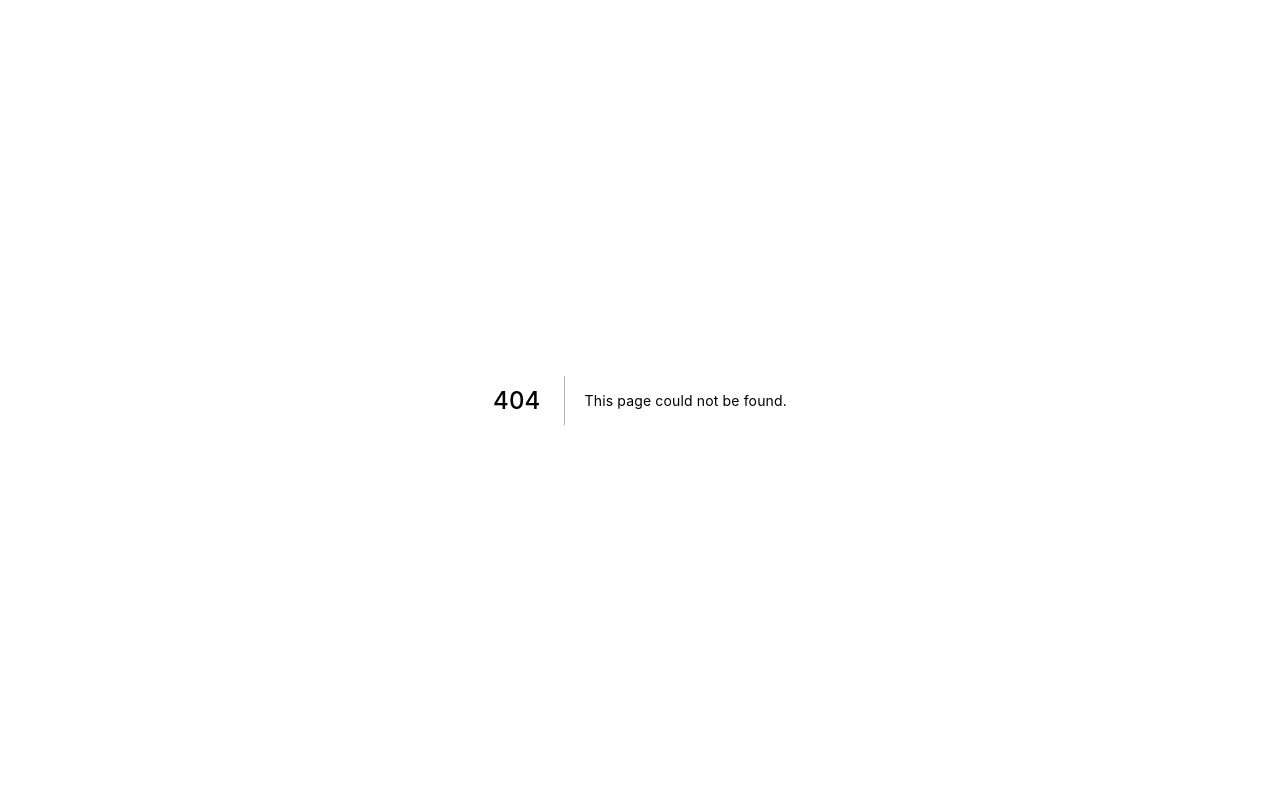
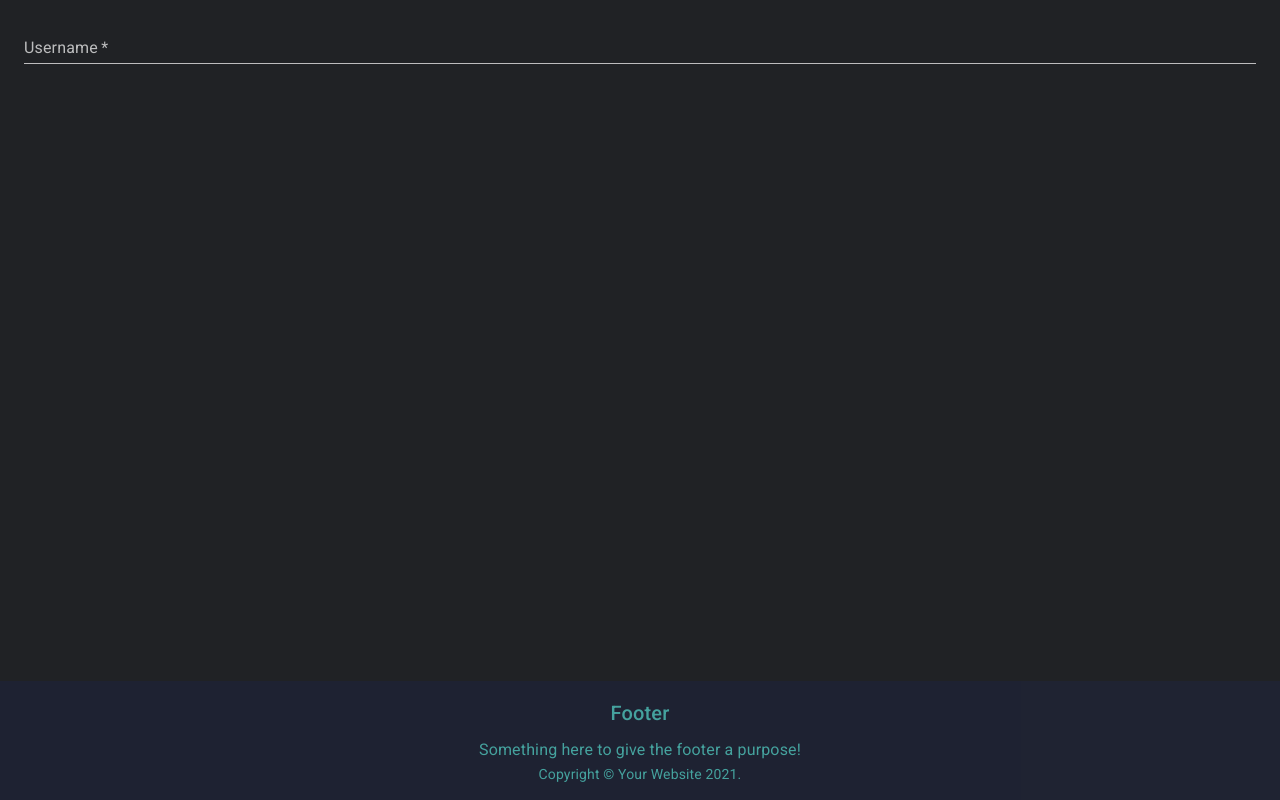
Before and after one commit to IgnisDa/hackathons, a Next.js app in the folder client/: page /connect in a window 1280 px wide. Before the commit this address had no page. Built offline with nearby package versions, Linux system fonts and the light colour scheme.

Commit message:
feat(connect.js): view to help users select their interests

```diff
--- /dev/null
+++ b/client/pages/connect.js
@@ -0,0 +1,29 @@
+import React from "react";
+import Layout from "../src/components/Layout";
+import TextField from "@material-ui/core/TextField";
+import Container from "@material-ui/core/Container";
+
+export default function ConnectView() {
+  return (
+    <React.Fragment>
+      <Layout short>
+        <Container>
+          <form>
+            <TextField
+              id="outlined-basic"
+              label="Username"
+              variant="standard"
+              required
+              type="text"
+              placeholder="Enter your username"
+              className="flex-none text-black"
+              fullWidth
+              margin="normal"
+              autoComplete="off"
+            />
+          </form>
+        </Container>
+      </Layout>
+    </React.Fragment>
+  );
+}
```
